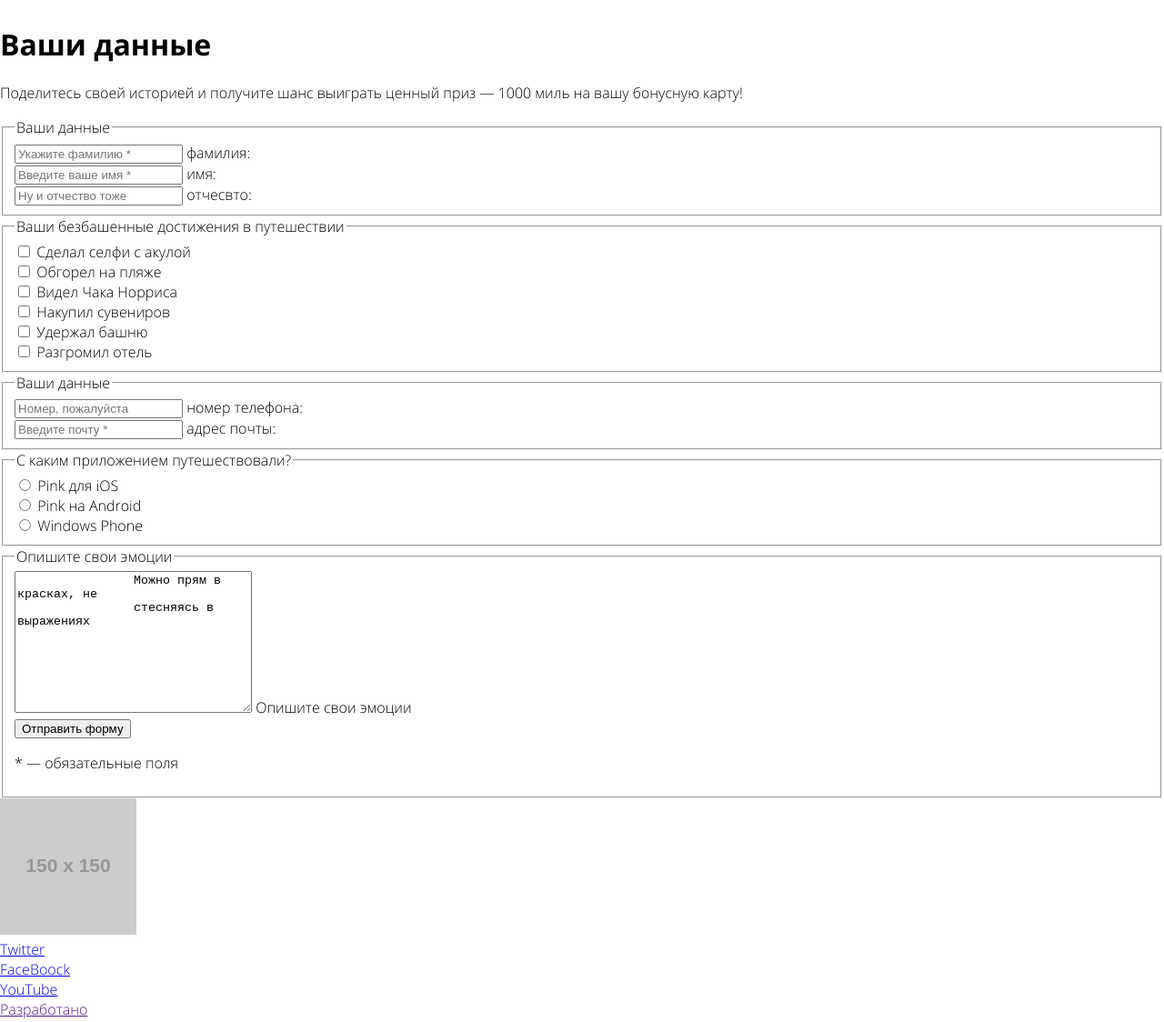
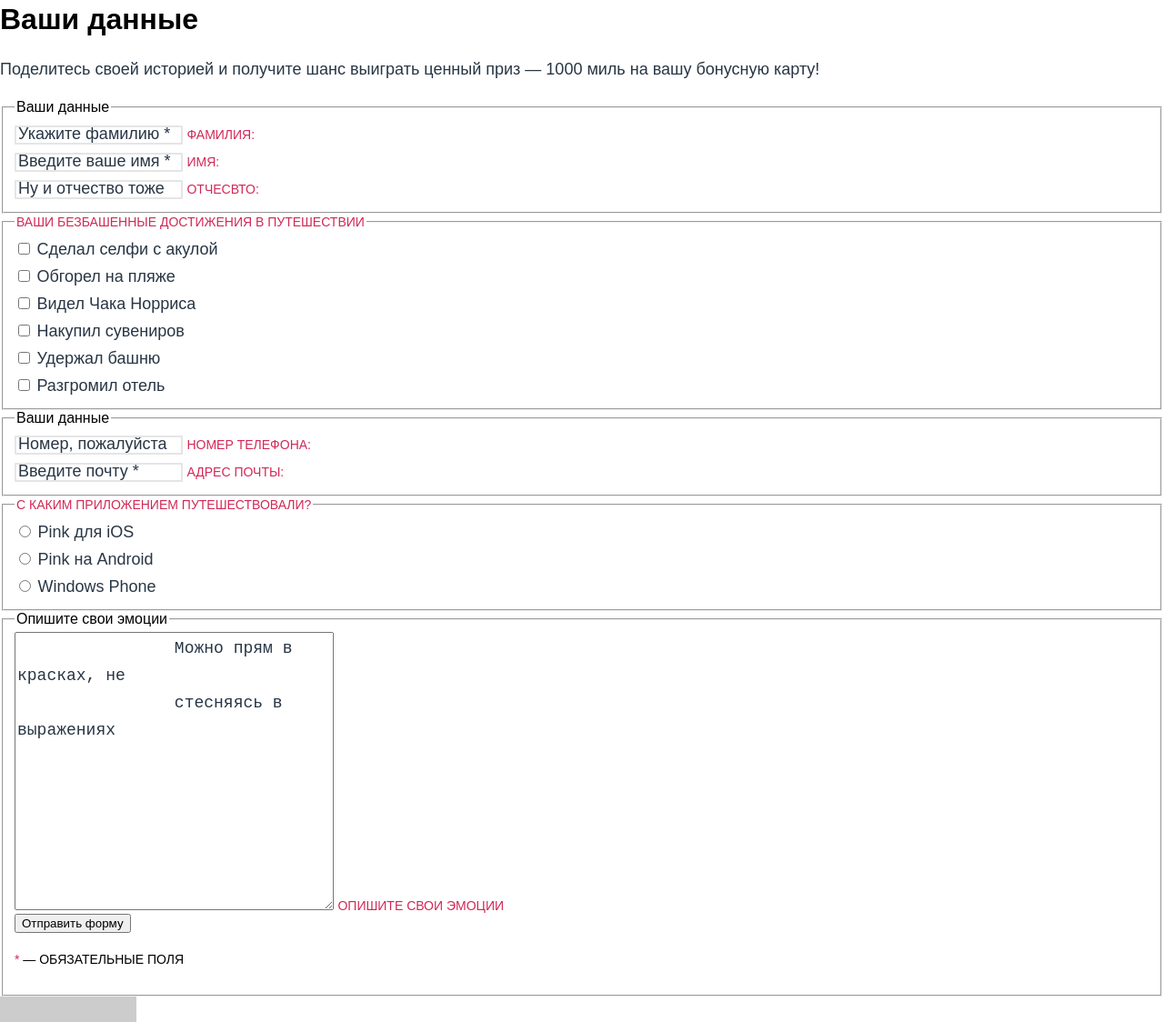
Before and after one commit to Donny-squirtle/913919-pink-21, a website: page source/form.html in a window 1280 px wide. Shown: the part 476-1600 px from the top of the page at 91% size. Drawn offline with nearby package versions, Linux system fonts and the light colour scheme; files that its build step writes are made by us from their sources; placeholder pictures from the web are drawn by us.

Commit message:
Стилизация страницы формы

```diff
--- a/source/form.html
+++ b/source/form.html
@@ -144,19 +144,19 @@
         <div class="travel-app__container">
           <div class="travel-app__item">
             <input class="travel-app__radio" type="radio" name="travel" id="ios" />
-            <label class="travel-app__title" for="ios">
+            <label class="travel-app__text" for="ios">
               Pink для iOS
             </label>
           </div>
           <div class="travel-app__item">
             <input class="travel-app__radio" type="radio" name="travel" id="android" />
-            <label class="travel-app__title" for="android">
+            <label class="travel-app__text" for="android">
               Pink на Android
             </label>
           </div>
           <div class="travel-app__item">
             <input class="travel-app__radio" type="radio" name="travel" id="windows" />
-            <label class="travel-app__title" for="windows">
+            <label class="travel-app__text" for="windows">
               Windows Phone
             </label>
           </div>
@@ -180,7 +180,8 @@
             <button>Отправить форму</button>
           </div>
           <div class="your-emotions__item">
-            <p class="your-emotions__text"><span class="your-emotions__text your-emotions__text--important">*</span> —
+            <p class="your-emotions__text-imp"><span
+                class="your-emotions__text-imp your-emotions__text-imp--important">*</span> —
               обязательные поля</p>
           </div>
         </div>
--- /dev/null
+++ b/source/sass/blocks/achievements.scss
@@ -0,0 +1,9 @@
+.achievements {
+  .achievements__title {
+    @include form-title;
+  }
+
+  .achievements__text {
+    @include form-text;
+  }
+}
--- /dev/null
+++ b/source/sass/blocks/personal-data.scss
@@ -0,0 +1,17 @@
+.personal-data {
+  .personal-data__title {
+    font-size: 14px;
+    line-height: 30px;
+    color: #d22856;
+    text-transform: uppercase;
+  }
+
+  .personal-data__text {
+    border: 2px solid #e5e5e5;
+    border-radius: 1px;
+  }
+
+  .personal-data__text::placeholder {
+    @include form-text;
+  }
+}
--- /dev/null
+++ b/source/sass/blocks/personal-information.scss
@@ -0,0 +1,7 @@
+.personal-information {
+  .personal-information__title {
+    font-size: 18px;
+    line-height: 30px;
+    color: #283645;
+  }
+}
--- /dev/null
+++ b/source/sass/blocks/travel-app.scss
@@ -0,0 +1,9 @@
+.travel-app {
+  .travel-app__title {
+    @include form-title;
+  }
+
+  .travel-app__text {
+    @include form-text;
+  }
+}
--- /dev/null
+++ b/source/sass/blocks/your-emotions.scss
@@ -0,0 +1,19 @@
+.your-emotions {
+  .your-emotions__title {
+    @include form-title;
+  }
+
+  .your-emotions__text {
+    @include form-text;
+  }
+
+  .your-emotions__text-imp {
+    font-size: 14px;
+    line-height: 30px;
+    text-transform: uppercase;
+  }
+
+  .your-emotions__text-imp--important {
+    color: #d22856;
+  }
+}
--- a/source/sass/global/global.scss
+++ b/source/sass/global/global.scss
@@ -1,3 +1,13 @@
+html {
+  box-sizing: border-box;
+}
+
+*,
+*::after,
+*::before {
+  box-sizing: inherit;
+}
+
 .visually-hidden:not(:focus):not(:active),
 input[type="checkbox"].visually-hidden,
 input[type="radio"].visually-hidden {
@@ -22,7 +32,7 @@ input[type="radio"].visually-hidden {
 }
 
 body {
-  font-family: "Open Sans", "Arial", sans-serif;
+  font-family: $main-font;
   font-style: normal;
   margin: 0;
   min-width: $mobile-width;
--- a/source/sass/global/mixins.scss
+++ b/source/sass/global/mixins.scss
@@ -3,3 +3,16 @@
   padding: 0;
   list-style: none;
 }
+
+@mixin form-title {
+  font-size: 14px;
+  line-height: 18px;
+  text-transform: uppercase;
+  color: #d22856;
+}
+
+@mixin form-text {
+  font-size: 18px;
+  line-height: 30px;
+  color: #283645;
+}
--- a/source/sass/global/vars.scss
+++ b/source/sass/global/vars.scss
@@ -1,3 +1,4 @@
 $mobile-width: 320px;
 $tablet-width: 660px;
 $desktop-width: 1200px;
+$main-font: "OpenSans", "Arial", sans-serif;
--- a/source/sass/style.scss
+++ b/source/sass/style.scss
@@ -26,3 +26,8 @@
 @import "blocks/button.scss";
 @import "blocks/our-platform.scss";
 @import "blocks/socials-list.scss";
+@import "blocks/personal-information.scss";
+@import "blocks/personal-data.scss";
+@import "blocks/travel-app.scss";
+@import "blocks/achievements.scss";
+@import "blocks/your-emotions.scss";
```
